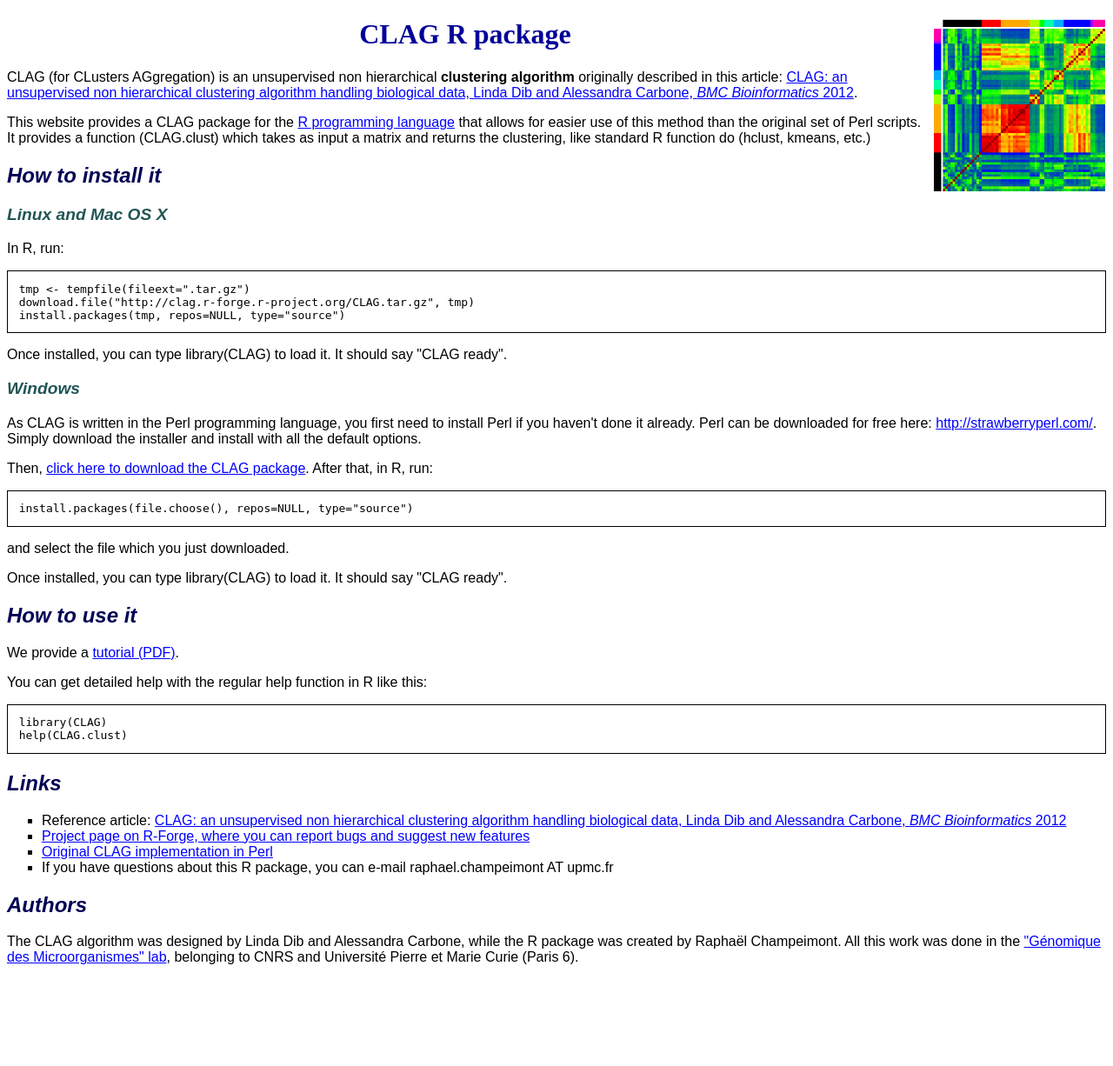
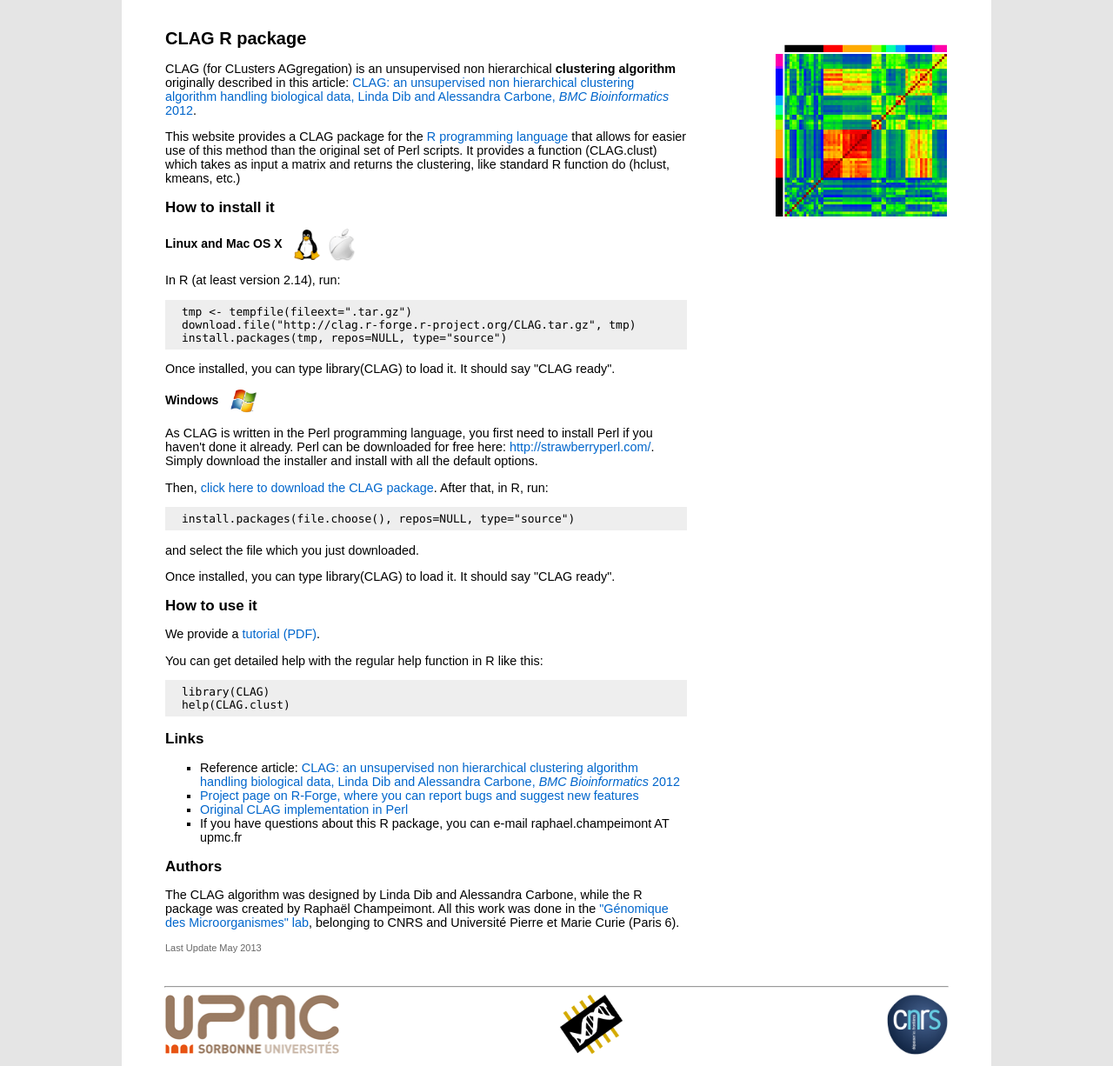
Before and after one commit to r-forge/clag, a PHP site: page / in a window 1280 px wide. Shown: the whole page at 87% size. Before the commit the page ends 1109 px from the top, so only its background shows below. Run offline with PHP 8.4, Linux system fonts and the light colour scheme.

Commit message:
website
git-svn-id: svn://svn.r-forge.r-project.org/svnroot/clag@63 edb9625f-4e0d-4859-8d74-9fd3b1da38cb

```diff
--- a/www/index.html
+++ b/www/index.html
@@ -6,7 +6,16 @@
 <link rel="stylesheet" href="style.css">
 </head>
 <body>
-<img src="screenshot.png" style="float: right; width: 200px; margin-left: 10px;" alt="">
+
+<div class="wrapper">
+<div class="main">
+
+<div class="rightColumn">
+<img src="images/screenshot.png" style="width: 200px;" />
+</div>
+
+<div class="leftColumn">
+
 <h1>CLAG R package</h1>
 <p>
 CLAG (for CLusters AGgregation) is an unsupervised non hierarchical <b>clustering algorithm</b> originally described in this article: <a href="http://www.biomedcentral.com/1471-2105/13/194/">CLAG: an unsupervised non hierarchical clustering algorithm handling biological data, Linda Dib and Alessandra Carbone, <i>BMC Bioinformatics</i> 2012</a>.
@@ -17,8 +26,8 @@ clustering, like standard R function do (hclust, kmeans, etc.)
 </p>
 
 <h2>How to install it</h2>
-<h3>Linux and Mac OS X</h3>
-<p>In R, run:</p>
+<h3>Linux and Mac OS X <img src="images/linux.png" class="osicon" alt=""><img src="images/apple.jpg" class="osicon" alt=""></h3>
+<p>In R (at least version 2.14), run:</p>
 <pre>
 tmp &lt;- tempfile(fileext=".tar.gz")
 download.file("http://clag.r-forge.r-project.org/CLAG.tar.gz", tmp)
@@ -27,7 +36,7 @@ install.packages(tmp, repos=NULL, type="source")
 <p>Once installed, you can type library(CLAG) to load it. It should say "CLAG ready".</p>
 
 
-<h3>Windows</h3>
+<h3>Windows <img src="images/windows.png" class="osicon" alt=""></h3>
 <p>As CLAG is written in the Perl programming language, you first need to install Perl if you haven't done it already. Perl can be downloaded for free here: <a href="http://strawberryperl.com/">http://strawberryperl.com/</a>. Simply download the installer and install with all the default options.</p>
 <p>
 Then, <a href="CLAG.tar.gz">click here to download the CLAG package</a>. After that, in R, run:
@@ -57,6 +66,20 @@ help(CLAG.clust)
 </ul>
 
 <h2>Authors</h2>
-<p>The CLAG algorithm was designed by Linda Dib and Alessandra Carbone, while the R package was created by Raphaël Champeimont. All this work was done in the <a href="http://www.lgm.upmc.fr/drupal/">"Génomique des Microorganismes" lab</a>, belonging to CNRS and Université Pierre et Marie Curie (Paris 6).
+<p>The CLAG algorithm was designed by Linda Dib and Alessandra Carbone, while the R package was created by Raphaël Champeimont. All this work was done in the <a href="http://www.lgm.upmc.fr/drupal/">"Génomique des Microorganismes" lab</a>, belonging to CNRS and Université Pierre et Marie Curie (Paris 6).</p>
+
+<p id="lastUpdate">Last Update May 2013</p>
+
+</div>
+</div>
+
+<hr>
+
+<div id="footer">
+<a href="http://www.upmc.fr/"><img src="images/UPMC.gif" class="imgFooterL" alt="UPMC"></a>
+<a href="http://www.lgm.upmc.fr/"><img src="images/LGM.png" class="imgFooterC" alt="LGM"></a>
+<a href="http://www.cnrs.fr/"><img src="images/CNRS.png" class="imgFooterR" alt="CNRS"></a>
+</div>
+
 </body>
 </html>
--- a/www/style.css
+++ b/www/style.css
@@ -1,83 +1,54 @@
 body {
-  font-family: Arial, DejaVu Sans, sans-serif;
+	font-family: Arial, Helvetica, "DejaVu Sans", sans-serif;
 	background: white;
 	color: black;
+	background-color: #E5E5E5;
+	margin:0;
+	padding:0;
+	font-size: 90%;
 }
-a:link {
-  color: #00f;
-  background: transparent;
+
+a,a:visited {
+	color: rgb(0, 102, 204);
+	text-decoration: none;
+}
+
+a:hover {
 	text-decoration: underline;
 }
-a:visited {
-  color: #060;
-  background: transparent;
-  text-decoration: underline;
+
+h1 {
+	font-size: 20px;
+	margin-bottom: 10px;
+	font-weight: bold;
 }
-a:link:hover {
-  color: white;
-  background: #006;
-  text-decoration: underline;
+
+h2 {
+	font-size: 17px;
+	margin-bottom: 8px;
+	margin-top: 16px;
+	font-weight: bold;
 }
-a:visited:hover {
-  color: white;
-  background: #060;
-  text-decoration: underline;
+
+h3 {
+	font-size: 14px;
+	margin-bottom: 7px;
+	font-weight: bold;
 }
-a:link:active {
-  color: white;
-  background: #00f;
-  text-decoration: underline;
+
+pre {
+	font-family: Consolas, 'Lucida Console', 'Andale Mono', 'Bitstream Vera Sans Mono', 'Courier New', Courier;
+	display: block;
+	background-color: rgb(238, 238, 238);
+	font-size: 90%;
+	padding: 6px 19px;
+	margin-bottom: 6px;
 }
-a:visited:active {
-  color: white;
-  background: #0d0;
-  text-decoration: underline;
-}
-h1 {
-  font-family: Times New Roman, Times, serif;
-  text-align: center;
-  color: #009;
-  font-size: 200%;
-  font-weight: bold;
-  font-variant: normal;
-}
-h2 {
-  color: #005;
-  font-size: 150%;
-  font-weight: bold;
-  font-variant: normal;
-  font-style: italic;
-}
-h3 {
-  color: #255;
-  font-size: 120%;
-  font-weight: bold;
-  font-variant: normal;
-  font-style: italic;
-}
-h4 {
-  color: black;
-  text-align: left;
-  font-size: 100%;
-  font-weight: bold;
-  font-variant: normal;
-  font-style: italic;
-}
-em {
-  font-style: italic;
-  background: #0f9;
-}
-pre {
-  padding: 1%;
-  font-family: monospace;
-  border: 1px solid black;
-}
+
 table {
 	border: 1px solid black;
 }
-caption {
-  font-style: italic;
-}
+
 th {
 	border: 1px solid black;
 	text-align: center;
@@ -85,14 +56,77 @@ th {
 	font-style: normal;
 	font-weight: bold;
 }
+
 td {
 	border: 1px solid black;
 	text-align: left;
 	padding: 2px;
 }
+
 ul {
 	list-style: square outside none;
 }
+
 ol {
 	list-style: decimal outside none;
 }
+
+hr {
+	width: 90%;
+	padding: auto
+}
+
+.main {
+	padding: 20px 50px;
+}
+
+.imgFooterL {
+	margin-left: 50px;
+	margin-bottom: 10px;
+	width: 200px;
+	height: 70px;
+}
+
+.imgFooterC {
+	margin-left: 250px;
+	margin-bottom: 10px;
+	width: 72px;
+	height: 70px;
+}
+
+.imgFooterR {
+	margin-left: 300px;
+	margin-bottom: 10px;
+	width: 70px;
+	height: 70px;
+}
+
+.wrapper {
+	margin-left: auto;
+	margin-right: auto;
+	width: 1000px;
+	background-color: #FFFFFF;
+}
+
+.osicon {
+	width: 30px;
+	margin-left: 10px;
+	vertical-align: middle;
+}
+
+.rightColumn img {
+	width: 280px;
+	margin-top: 30px;
+	float: right;
+}
+
+.leftColumn {
+	width: 600px;
+	padding-right: 50px;
+}
+
+p#lastUpdate {
+	color: rgb(102,102,102);
+	font-size: 11px;
+	margin-top: 15px;
+}
```
Also changed, not shown: www/images/CNRS.png (added), www/images/LGM.png (added), www/images/UPMC.gif (added), www/images/apple.jpg (added), www/images/linux.png (added), www/images/screenshot.png (renamed from www/screenshot.png), www/images/windows.png (added). Lines whose indentation alone changed are shown as unchanged.
